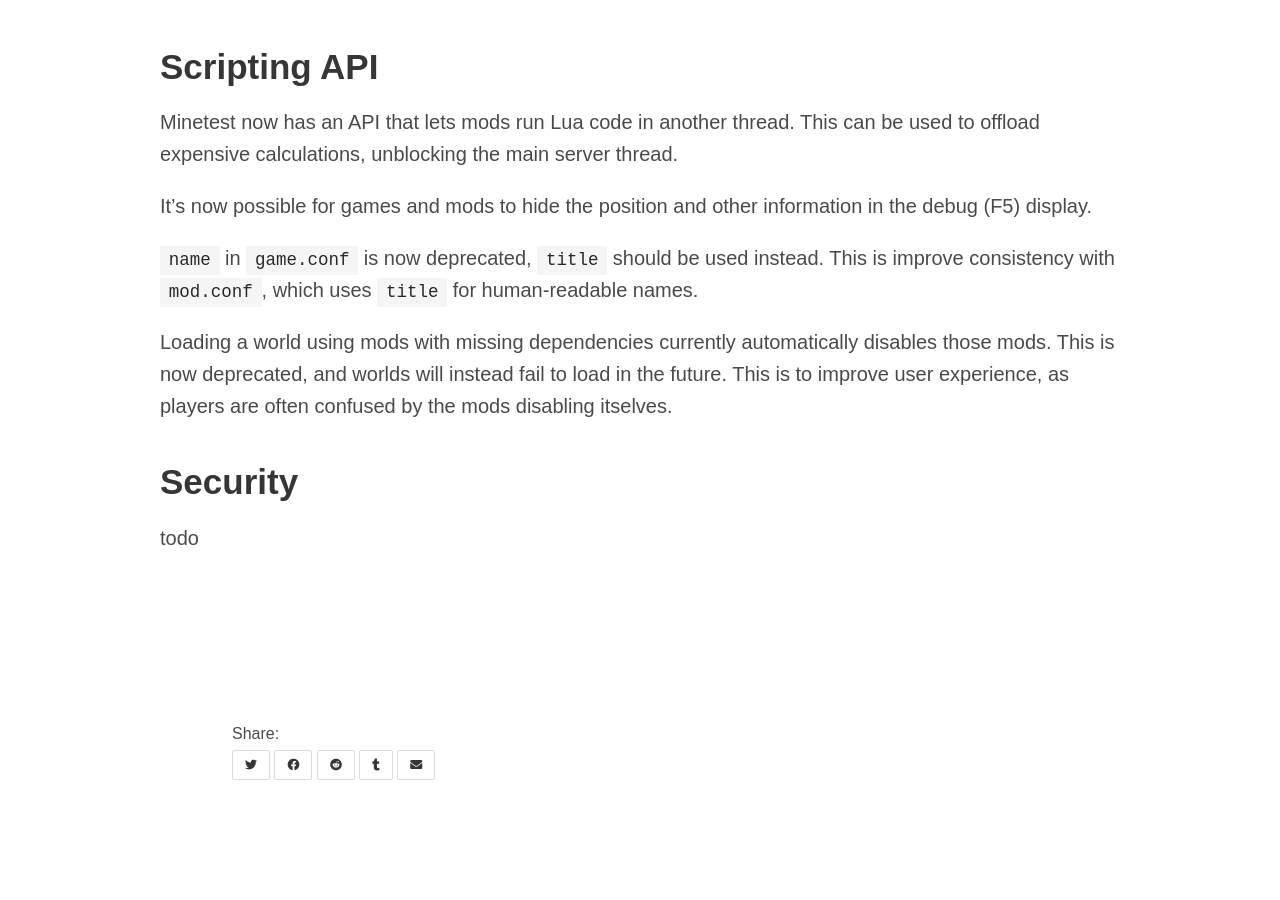
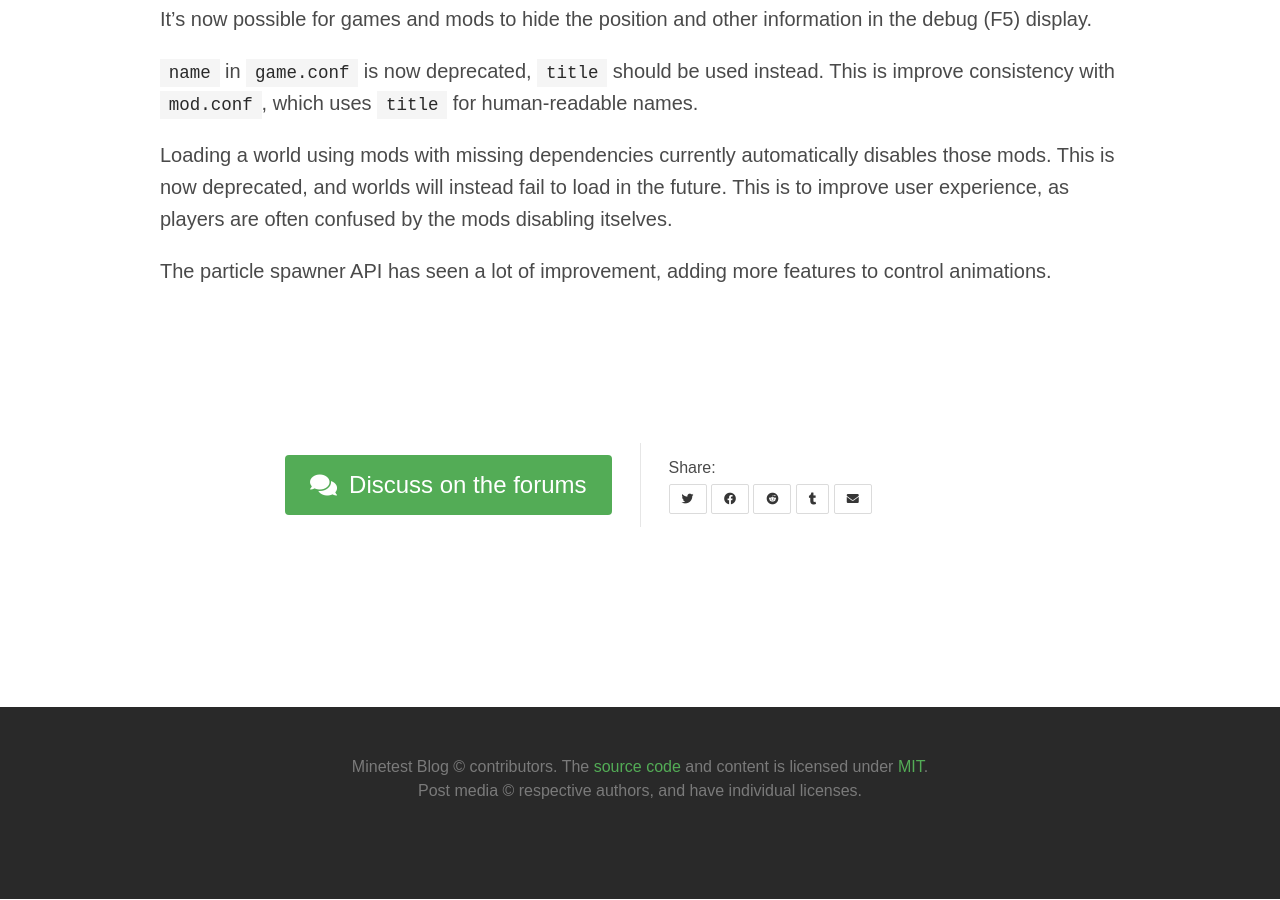
Before and after one commit to minetest/blog, a Jekyll site: the page built from _posts/2022-08-04-5.6.0-released.md, in a window 1280 px wide and 900 px high, scrolled down 3808 px. Built offline with Jekyll 4.4.1, drawn with Linux system fonts in a browser that asks for light colours; some of the changed text lies outside the part shown.

Commit message:
Update 2

```diff
--- a/_posts/2022-08-04-5.6.0-released.md
+++ b/_posts/2022-08-04-5.6.0-released.md
@@ -36,12 +36,10 @@
 - [Graphics](#graphics)
   - [Irrlicht-MT](#irrlicht-mt)
   - [Dynamic Shadows](#dynamic-shadows)
-  - [Animated Particle Spawners](#animated-particle-spawners)
   - [Fixed Transparency Sorting](#fixed-transparency-sorting)
 - [Mod Configuration ("Select Mods")](#mod-configuration-select-mods)
 - [Improved login/register UI](#improved-loginregister-ui)
 - [Scripting API](#scripting-api)
-- [Security](#security)
 
 
 ## Graphics
@@ -122,7 +116,5 @@
 load in the future. This is to improve user experience, as players are often
 confused by the mods disabling itselves.
 
-
-## Security
-
-todo
+The particle spawner API has seen a lot of improvement, adding more features to
+control animations.
```
Also changed, not shown: other parts of _posts/2022-08-04-5.6.0-released.md (+1 -5 lines).
